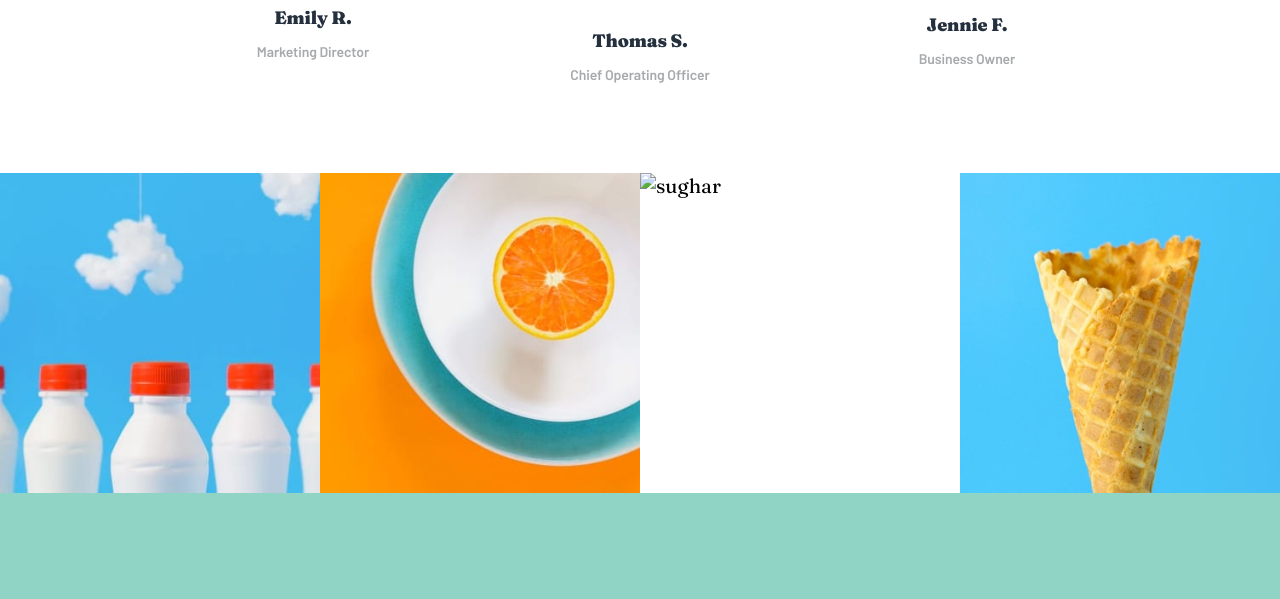
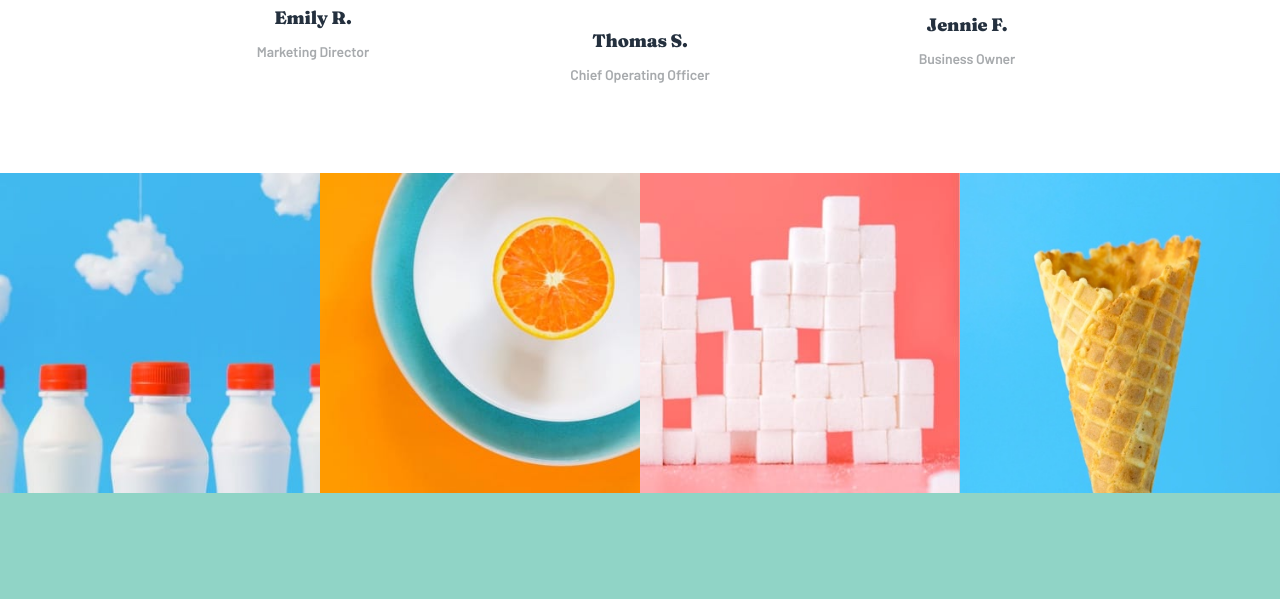
Before and after one commit to DachiNatenadze/sunnyside-agency-landing-page, a plain HTML site: page index.html in a window 1280 px wide. Shown: the part 2995-3594 px from the top of the page. Drawn offline with Linux system fonts and the light colour scheme.

Commit message:
fixed img

```diff
--- a/index.html
+++ b/index.html
@@ -140,7 +140,7 @@
       </section>
       <div class="img4">
         <img
-          src="./images/mobile/image-gallery-milkbottles.jpg "
+          src="./images/mobile/image-gallery-milkbottles.jpg"
           alt="milk"
           class="milk" />
         <img
@@ -148,7 +148,7 @@
           alt="orangeinice"
           class="orangeinIce" />
         <img
-          src=./images/mobile/image-gallery-sugar-cubes.jpg"
+          src="./images/mobile/image-gallery-sugar-cubes.jpg"
           alt="sughar"
           class="sugarcube" />
         <img
```
